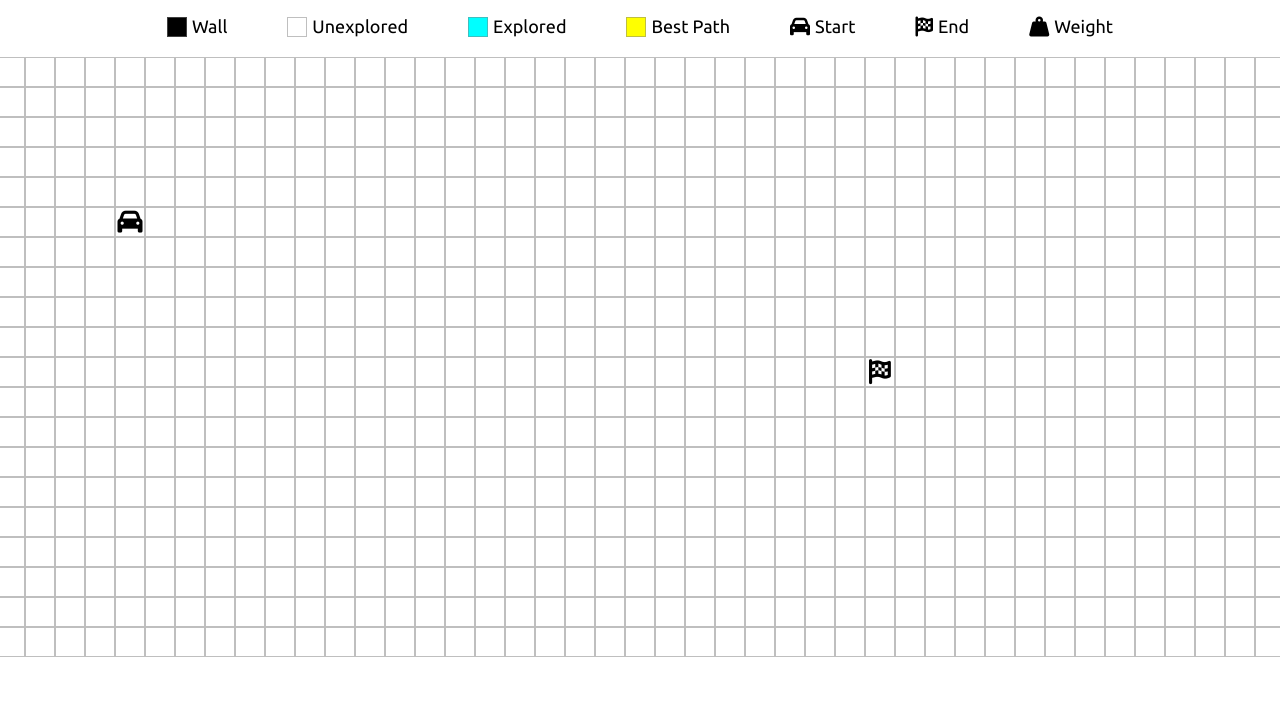
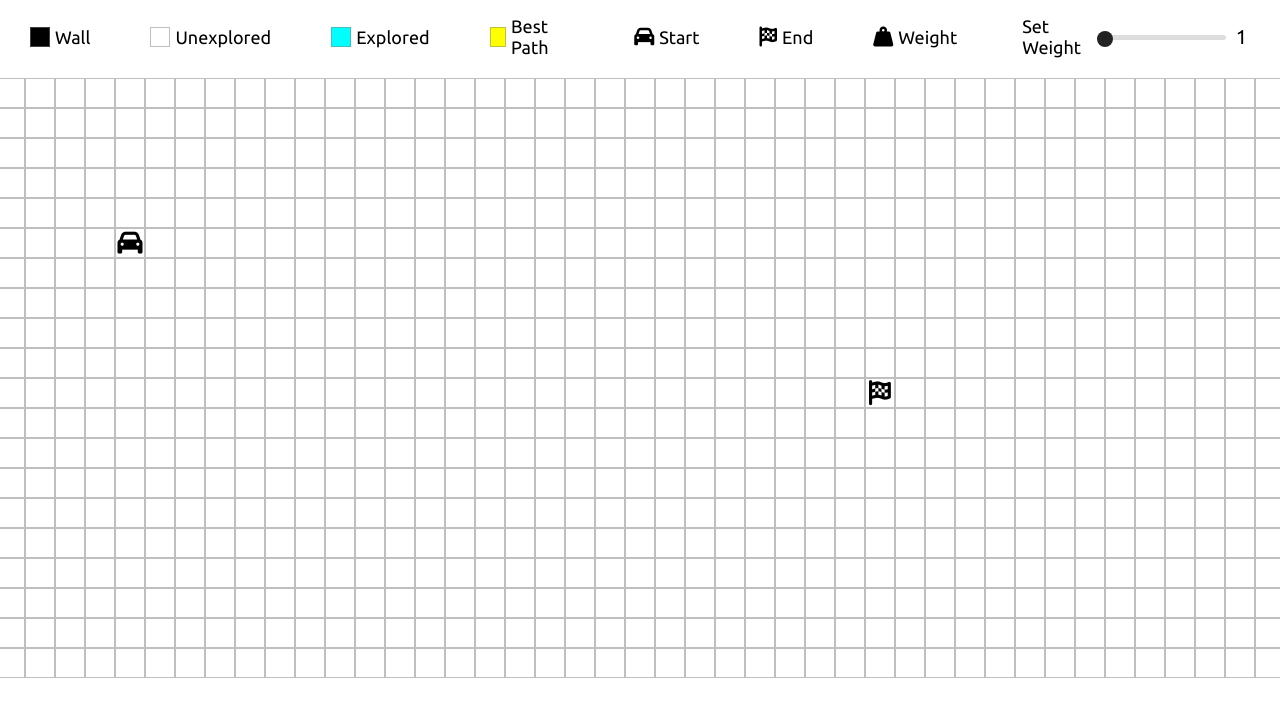
Before and after one commit to stefanomartino97/Path-Visualizer, a plain HTML site: page index.html in a window 1280 px wide. Shown: the part 82-800 px from the top of the page. Drawn offline with nearby package versions, Linux system fonts and the light colour scheme.

Commit message:
Range Input

```diff
--- a/index.html
+++ b/index.html
@@ -17,7 +17,7 @@
     <link rel="stylesheet" href="./styles/css/styles.css">
 
     <!-- Favicon -->
-    <link rel="shortcut icon" type="image/x icon" href="/favicon.ico" />
+    <link rel="shortcut icon" type="image/png" href="/favicon.ico?v=1.0" />
 
     <title>Path Visualizer</title>
 </head>
@@ -112,6 +112,12 @@
                     <i class="fas fa-weight-hanging"></i>
                     <div class="description">Weight</div>
                 </div>
+
+                <div class="legend-field">
+                    <div class="description">Set Weight</div>
+                    <input type="range" id="weight-range" min="1" max="20">
+                    <span id="current-weight">10</span>
+                </div>
             </div>
         </div>
         <div id="grid-container">
--- a/scripts/functions.js
+++ b/scripts/functions.js
@@ -56,6 +56,12 @@ function addClicksToNavBar(){
         clear("explored", "path");
     }
 
+    //Weight Range
+    document.getElementById('current-weight').innerHTML = document.getElementById('weight-range').value = 1;
+    document.getElementById('weight-range').oninput = () => {
+        document.getElementById('current-weight').innerHTML = document.getElementById('weight-range').value;
+    }
+
 }
 
 export { addClicksToNavBar };
--- a/styles/_legend.scss
+++ b/styles/_legend.scss
@@ -15,6 +15,44 @@
       flex-direction: row;
       align-items: center;
       font-size: 20px;
+
+      input {
+        margin: 0px 10px;
+      }
+
+      input[type="range"] {
+        -webkit-appearance: none;
+      }
+
+      input[type="range"]::-webkit-slider-runnable-track {
+        width: 300px;
+        height: 5px;
+        background: #ddd;
+        border: none;
+        border-radius: 3px;
+      }
+
+      input[type="range"]::-webkit-slider-thumb {
+        -webkit-appearance: none;
+        border: none;
+        height: 16px;
+        width: 16px;
+        border-radius: 50%;
+        background: $nav-bar-backgound-color;
+        margin-top: -4px;
+      }
+
+      input[type="range"]:focus {
+        outline: none;
+      }
+
+      input[type="range"]:focus::-webkit-slider-runnable-track {
+        background: #ccc;
+      }
+
+      #current-weight {
+        width: 20px;
+      }
 
       .icon {
         width: $legend-icon-width;
```
Also changed, not shown: styles/css/styles.css, 1 other file.
